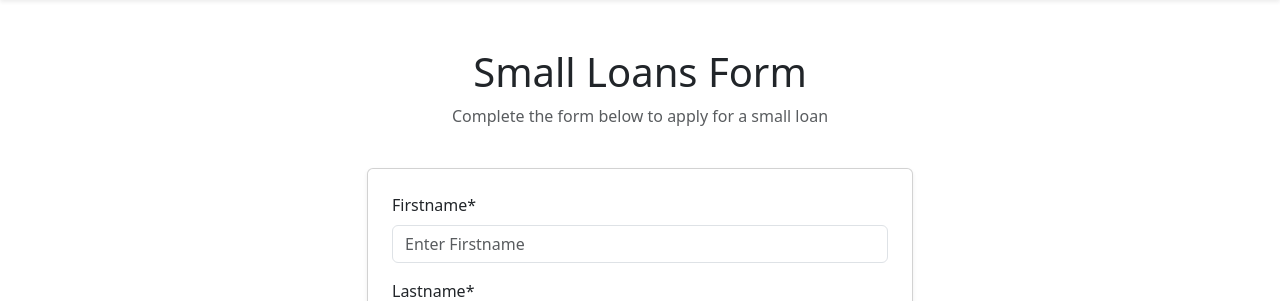
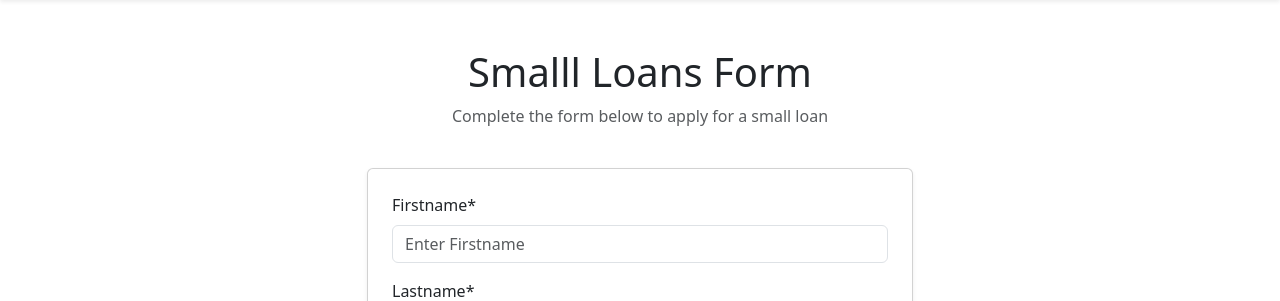
Before and after one commit to DannyDataScience/loan-app, a Django app: page / in a window 1280 px wide. Shown: the part 56-357 px from the top of the page. Run offline with Django 5.2, Linux system fonts and the light colour scheme; some libraries are stand-ins or nearby versions.

```diff
--- a/ml_bank_loan/bankAPI/templates/myform/cxform.html
+++ b/ml_bank_loan/bankAPI/templates/myform/cxform.html
@@ -37,7 +37,7 @@
     <div class="container mt-5">
         <div class="row mb-4">
             <div class="col text-center">
-                <h1>Small Loans Form</h1>
+                <h1>Smalll Loans Form</h1>
                 <p class="text-muted">Complete the form below to apply for a small loan</p>
             </div>
         </div>
```
